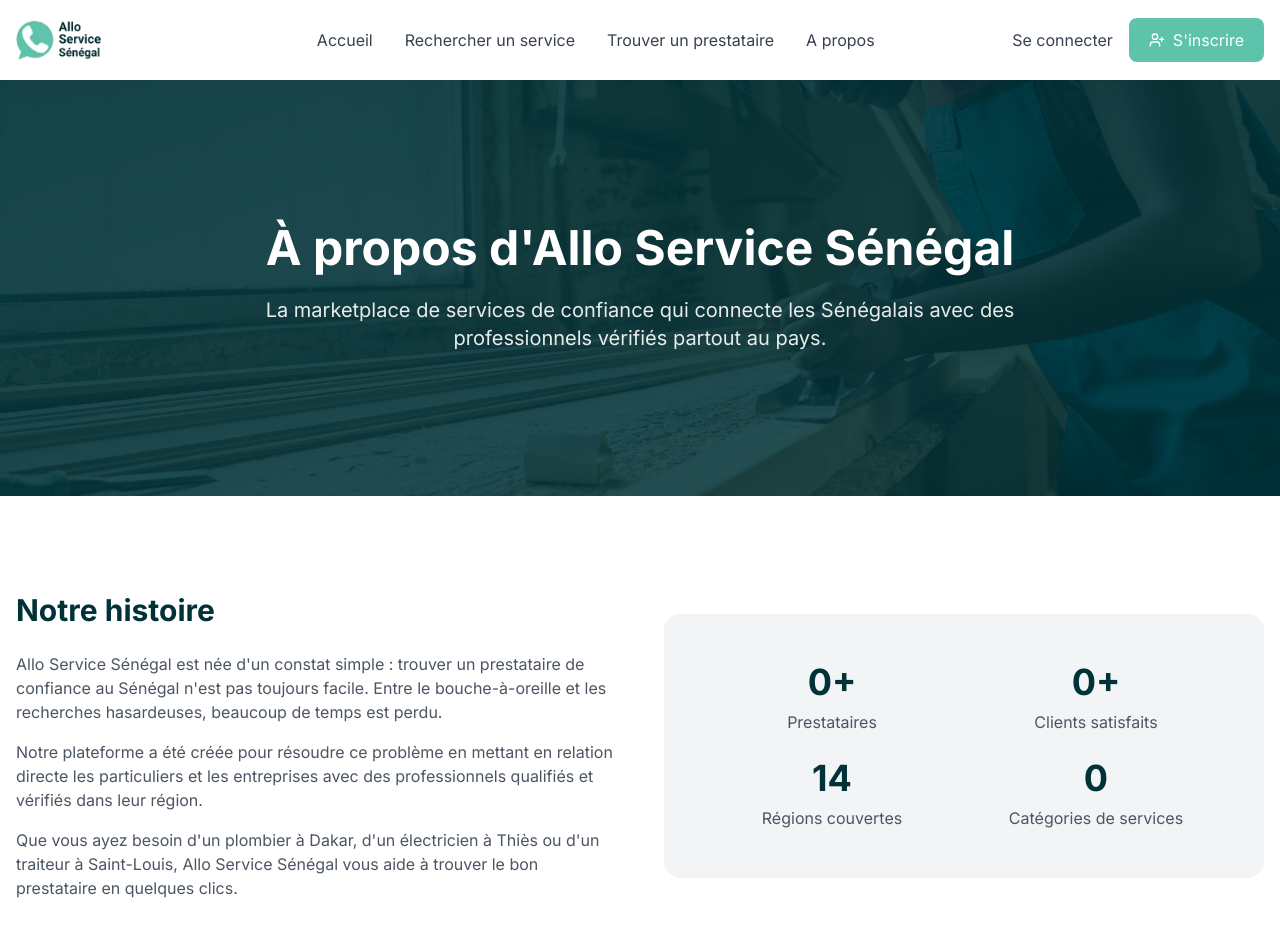
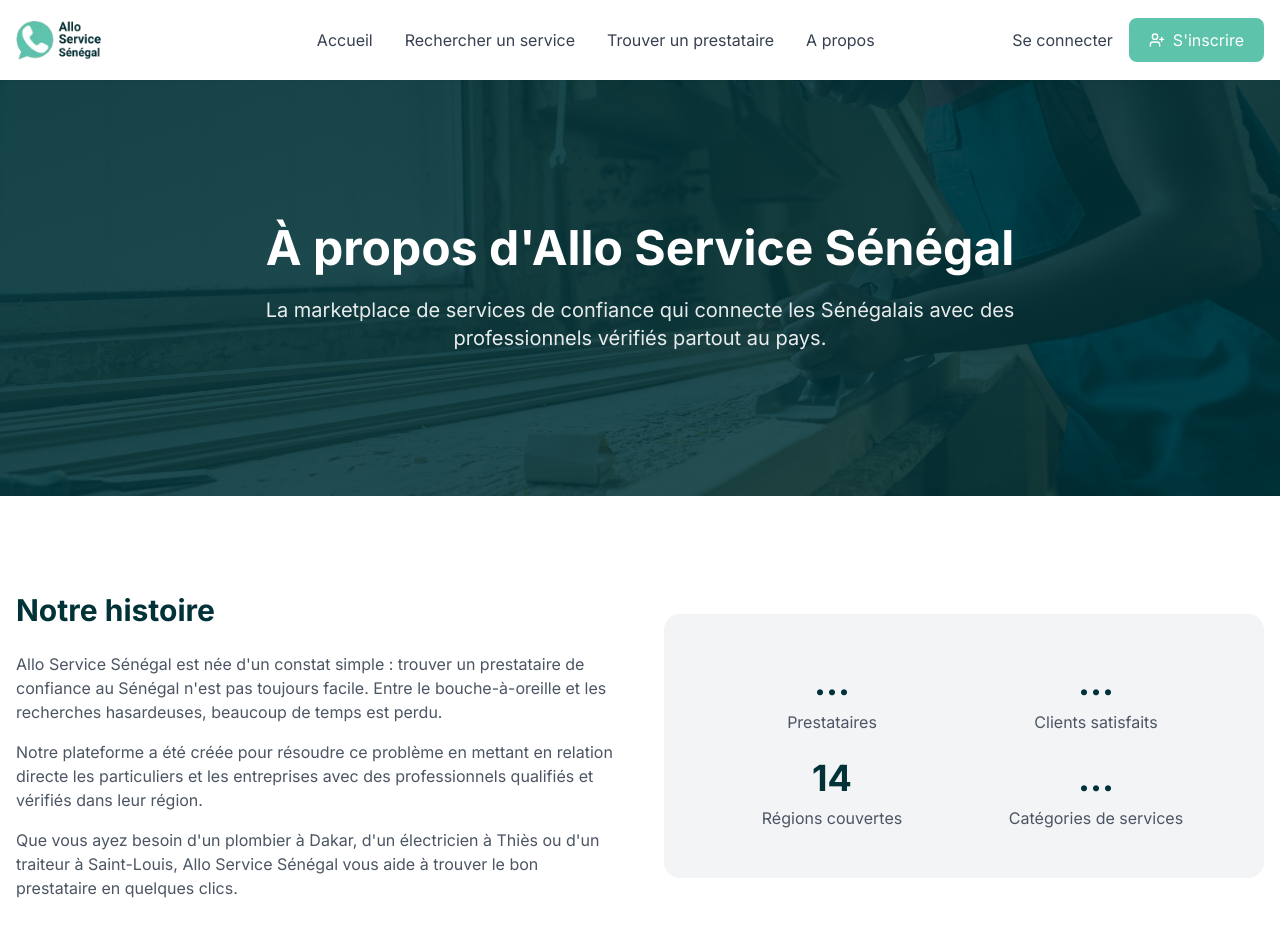
Before and after one commit to Allo-Service-Senegal/allo-website, a Next.js app: page /a-propos in a window 1280 px wide. Shown: the top 936 px of the page. Built offline with nearby package versions, Linux system fonts and the light colour scheme; no server answers.

Commit message:
Rendre les stats sur la page a propos dynamique

```diff
--- a/src/app/a-propos/page.tsx
+++ b/src/app/a-propos/page.tsx
@@ -51,15 +51,30 @@
   useEffect(() => {
     const fetchStats = async () => {
       try {
-        const response = await fetch(`${API_URL}/api/stats`)
+        // Stats principales
+        const response = await fetch(`${API_URL}/api/stats/public`)
         if (response.ok) {
           const data = await response.json()
-          setStats({
-            prestataires: data.data?.prestataires || 0,
-            clients: data.data?.clients || 0,
-            regions: data.data?.regions || 14,
-            categories: data.data?.categories || 0
-          })
+          if (data.success && data.data) {
+            setStats(prev => ({
+              ...prev,
+              prestataires: data.data.prestataires || 0,
+              clients: data.data.clients || 0,
+              regions: data.data.regions || 14
+            }))
+          }
+        }
+
+        // Catégories
+        const catResponse = await fetch(`${API_URL}/api/categories`)
+        if (catResponse.ok) {
+          const catData = await catResponse.json()
+          if (catData.success && catData.data) {
+            setStats(prev => ({
+              ...prev,
+              categories: catData.data.length || 0
+            }))
+          }
         }
       } catch (error) {
         console.error('Erreur lors du chargement des stats:', error)
@@ -71,11 +86,17 @@
     fetchStats()
   }, [])
 
+  // Formater les nombres (ex: 1500 -> "1 500+")
+  const formatNumber = (num: number, addPlus: boolean = true) => {
+    if (num === 0) return '...'
+    return num.toLocaleString('fr-FR') + (addPlus ? '+' : '')
+  }
+
   const statsDisplay = [
-    { value: stats.prestataires, suffix: '+', label: 'Prestataires' },
-    { value: stats.clients, suffix: '+', label: 'Clients satisfaits' },
-    { value: stats.regions, suffix: '', label: 'Régions couvertes' },
-    { value: stats.categories, suffix: '', label: 'Catégories de services' },
+    { value: stats.prestataires, addPlus: true, label: 'Prestataires' },
+    { value: stats.clients, addPlus: true, label: 'Clients satisfaits' },
+    { value: stats.regions, addPlus: false, label: 'Régions couvertes' },
+    { value: stats.categories, addPlus: false, label: 'Catégories de services' },
   ]
 
   return (
@@ -137,9 +158,7 @@
                         {loading ? (
                           <div className="h-10 w-20 mx-auto bg-gray-200 rounded animate-pulse"></div>
                         ) : (
-                          <>
-                            {stat.value}{stat.suffix}
-                          </>
+                          formatNumber(stat.value, stat.addPlus)
                         )}
                       </div>
                       <div className="text-gray-600">{stat.label}</div>
```
